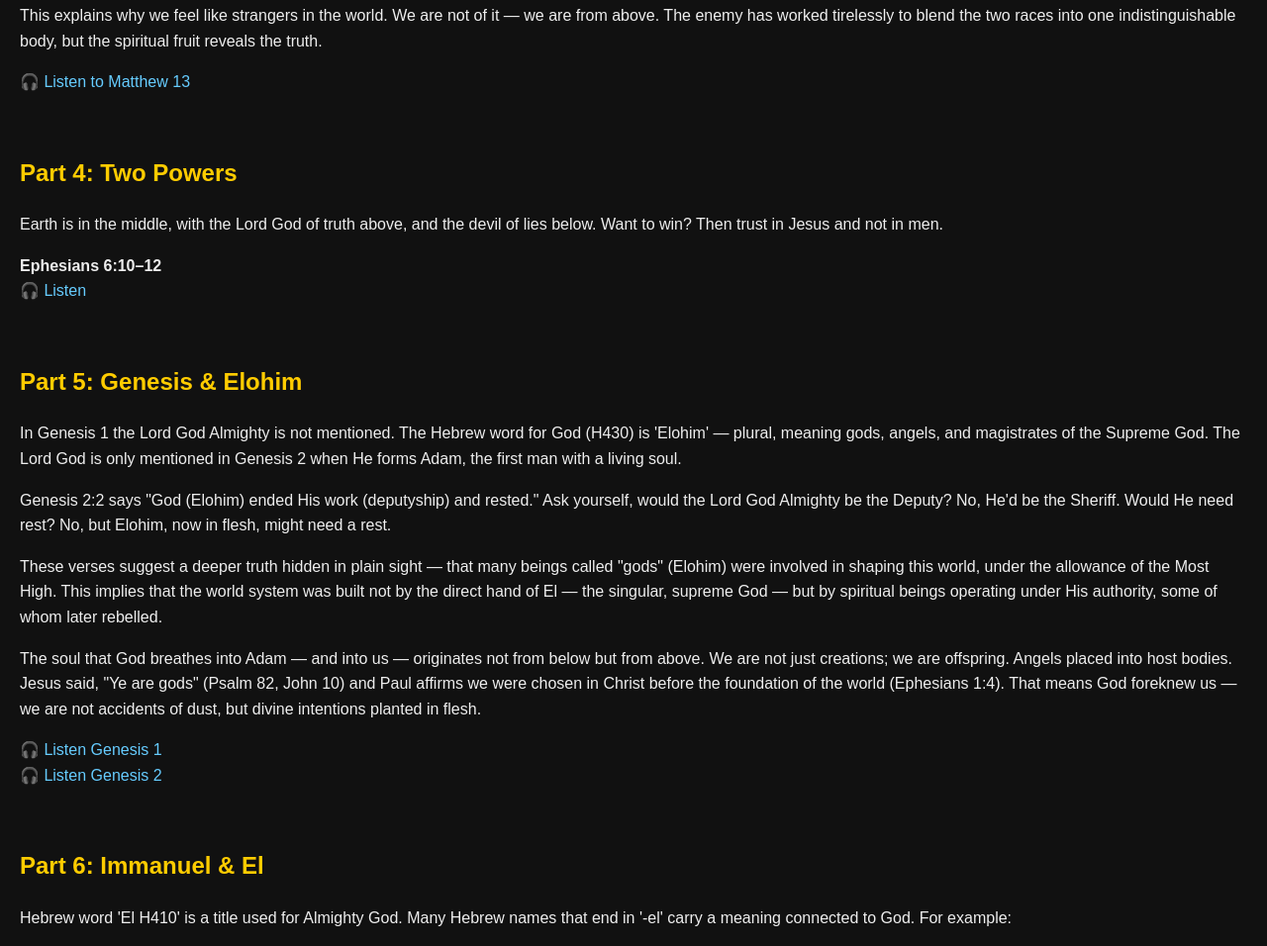
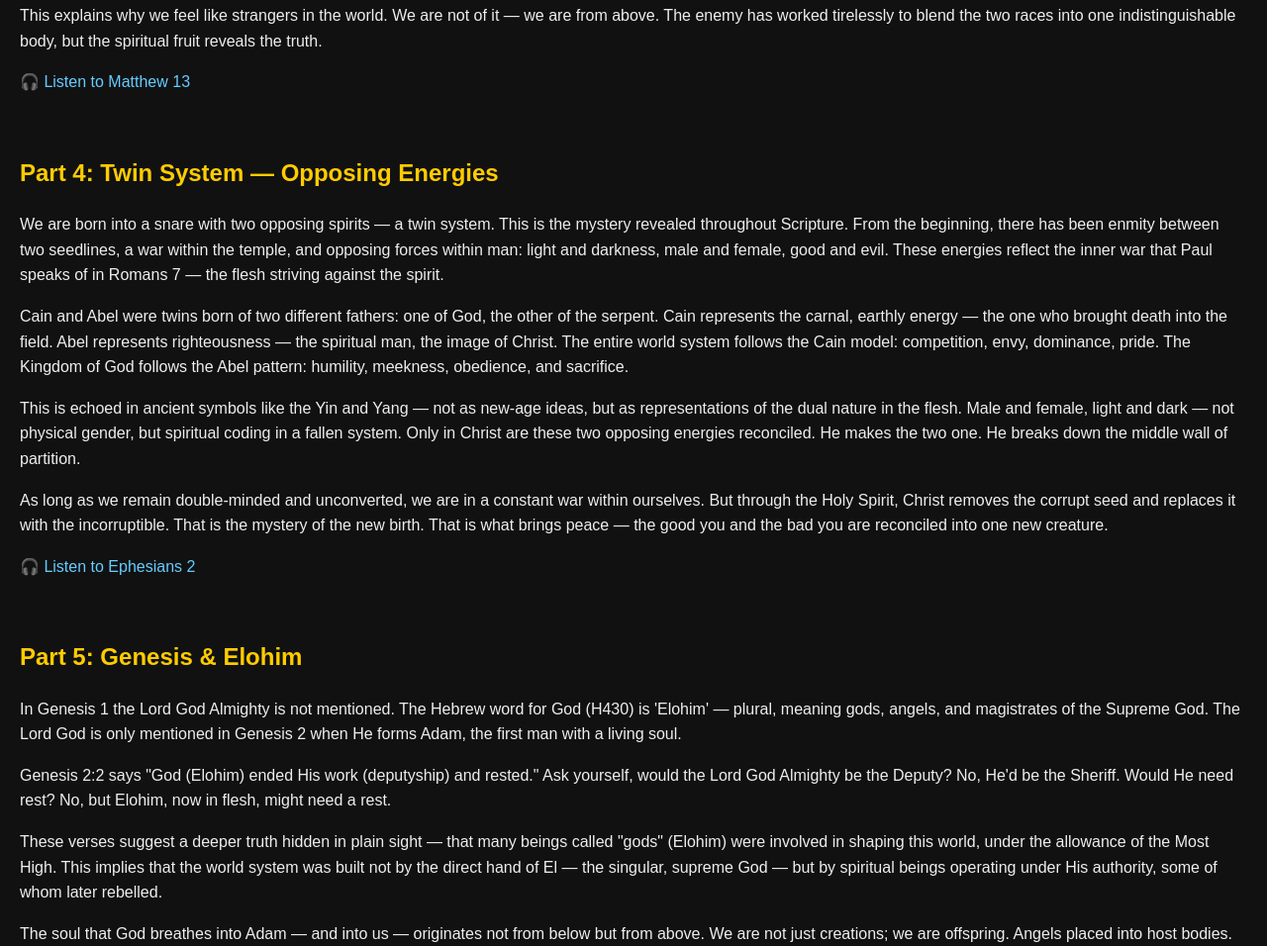
Before and after one commit to ProjectJacobheelcatcher/Angels, a plain HTML site: page index.html in a window 1280 px wide. Shown: the part 1180-2136 px from the top of the page at 99% size. Drawn offline with Linux system fonts and the light colour scheme.

Commit message:
Update index.html

```diff
--- a/index.html
+++ b/index.html
@@ -97,13 +97,13 @@
   <p>This explains why we feel like strangers in the world. We are not of it — we are from above. The enemy has worked tirelessly to blend the two races into one indistinguishable body, but the spiritual fruit reveals the truth.</p>
   <a href="https://classic.biblegateway.com/audio/mclean/kjv/Matt.13" target="_blank">🎧 Listen to Matthew 13</a>
 </section>  <section id="part4">
-    <h2>Part 4: Two Powers</h2>
-    <p>Earth is in the middle, with the Lord God of truth above, and the devil of lies below. Want to win? Then trust in Jesus and not in men.</p>
-    <div class="verse">
-      <strong>Ephesians 6:10–12</strong><br />
-      <a href="https://classic.biblegateway.com/audio/mclean/kjv/Eph.6" target="_blank">🎧 Listen</a>
-    </div>
-  </section>  <section id="part5">
+  <h2>Part 4: Twin System — Opposing Energies</h2>
+  <p>We are born into a snare with two opposing spirits — a twin system. This is the mystery revealed throughout Scripture. From the beginning, there has been enmity between two seedlines, a war within the temple, and opposing forces within man: light and darkness, male and female, good and evil. These energies reflect the inner war that Paul speaks of in Romans 7 — the flesh striving against the spirit.</p>
+  <p>Cain and Abel were twins born of two different fathers: one of God, the other of the serpent. Cain represents the carnal, earthly energy — the one who brought death into the field. Abel represents righteousness — the spiritual man, the image of Christ. The entire world system follows the Cain model: competition, envy, dominance, pride. The Kingdom of God follows the Abel pattern: humility, meekness, obedience, and sacrifice.</p>
+  <p>This is echoed in ancient symbols like the Yin and Yang — not as new-age ideas, but as representations of the dual nature in the flesh. Male and female, light and dark — not physical gender, but spiritual coding in a fallen system. Only in Christ are these two opposing energies reconciled. He makes the two one. He breaks down the middle wall of partition.</p>
+  <p>As long as we remain double-minded and unconverted, we are in a constant war within ourselves. But through the Holy Spirit, Christ removes the corrupt seed and replaces it with the incorruptible. That is the mystery of the new birth. That is what brings peace — the good you and the bad you are reconciled into one new creature.</p>
+  <a href="https://classic.biblegateway.com/audio/mclean/kjv/Eph.2" target="_blank">🎧 Listen to Ephesians 2</a>
+</section>  <section id="part5">
   <h2>Part 5: Genesis & Elohim</h2>
   <p>In Genesis 1 the Lord God Almighty is not mentioned. The Hebrew word for God (H430) is 'Elohim' — plural, meaning gods, angels, and magistrates of the Supreme God. The Lord God is only mentioned in Genesis 2 when He forms Adam, the first man with a living soul.</p>
   <p>Genesis 2:2 says "God (Elohim) ended His work (deputyship) and rested." Ask yourself, would the Lord God Almighty be the Deputy? No, He'd be the Sheriff. Would He need rest? No, but Elohim, now in flesh, might need a rest.</p>
```
